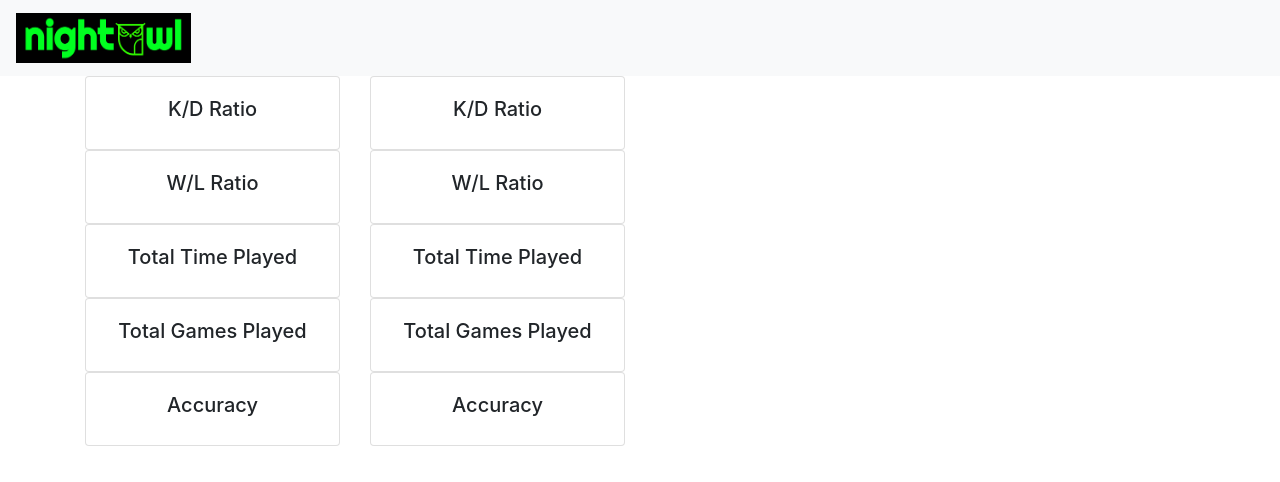
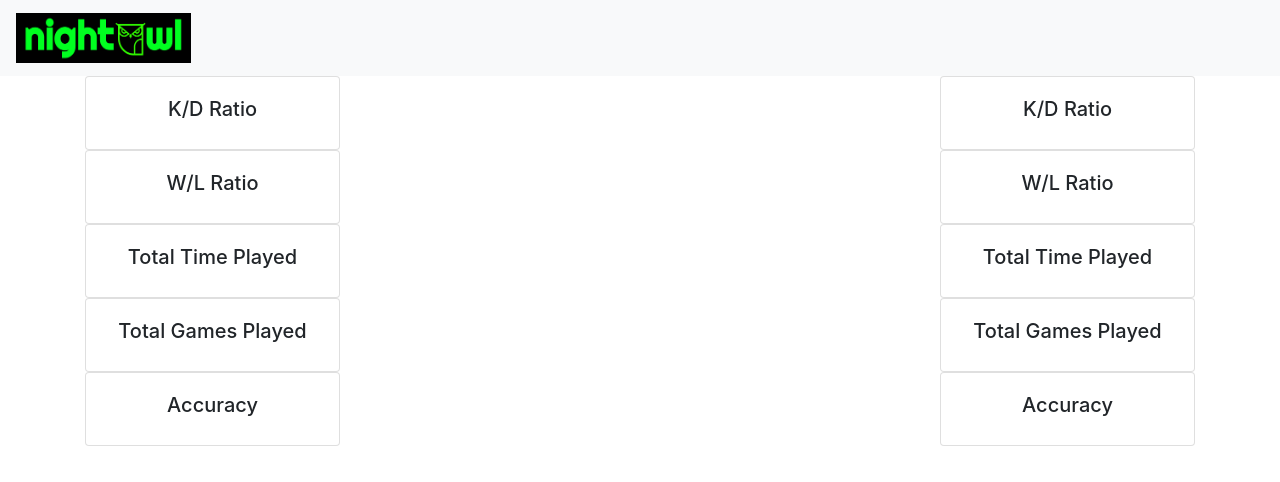
Before and after one commit to snw380/NightOwlReact, a React (Create React App) app: page / in a window 1280 px wide. Shown: the top 482 px of the page. Built offline with nearby package versions, Linux system fonts and the light colour scheme.

Commit message:
added icons

```diff
--- a/package.json
+++ b/package.json
@@ -2,7 +2,6 @@
   "name": "night-owl-app",
   "version": "0.1.0",
   "private": true,
-  "proxy": "https://localhost:3000",
   "dependencies": {
     "@testing-library/jest-dom": "^5.11.5",
     "@testing-library/react": "^11.1.1",
--- a/public/index.html
+++ b/public/index.html
@@ -2,7 +2,7 @@
 <html lang="en">
   <head>
     <meta charset="utf-8" />
-    <link rel="icon" href="./assets/night_owl1.png" />
+    <link rel="icon" href="./assets/icon.PNG" />
     <meta name="viewport" content="width=device-width, initial-scale=1" />
     <meta name="theme-color" content="#000000" />
     <meta
--- a/src/components/Members/Members.jsx
+++ b/src/components/Members/Members.jsx
@@ -1,4 +1,6 @@
 import React from "react";
+
+
 
 function Members() {
     return(
@@ -68,8 +70,9 @@ function Members() {
         </div>
 
         {/* <!-- Center element --> */}
-        {/* <div class="col-md-6">
+        <div class="col-md-6">
             <iframe url= "https://giphy.com/embed/d8i1XJjV2Ym53KK0Dn"
+            title="centerGiphy"
             id="centerElement"
             width="500"
             height="700"
@@ -77,7 +80,7 @@ function Members() {
             frameBorder="0"
             allowFullScreen>
             </iframe>
-        </div> */}
+        </div>
 
       {/*  <!-- Right Column -->*/}
       <div class="col-md-3 well">
--- a/src/utils/api.js
+++ b/src/utils/api.js
@@ -13,7 +13,8 @@ $(document).ready(() => {
       console.log(data)
       $("#tag").text(data.username)
       $("#kd").text(data.lifetime.all.properties.kdRatio.toFixed(2));
-      $("#wl").text(data.lifetime.all.properties.winLossRatio.toFixed(2));
+      $("#wl").text(data.lifetime.all.properties.winLossRaLoganmax3!
+        tio.toFixed(2));
       $("#ttp").text(data.lifetime.all.properties.timePlayedTotal);
       $("#tgp").text(data.lifetime.all.properties.gamesPlayed);
       $("#acc").text(data.lifetime.all.properties.accuracy.toFixed(2));
```
Also changed, not shown: public/assets/icon.PNG (added).
